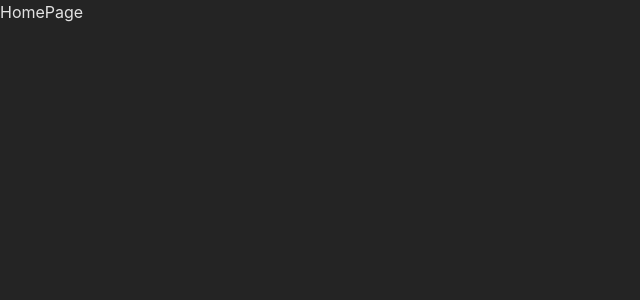
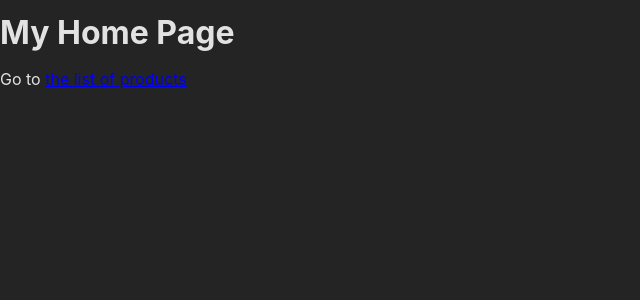
Before and after one commit to RAJESH2961/udemy-react-practice, a React (Create React App) app in the folder Section-22-Router/: page / in a window 1280 px wide. Shown: the top 300 px of the page, without its empty margins (0-640 px from the left). Built offline with nearby package versions, Linux system fonts and the light colour scheme.

Commit message:
Navigiting between pages with out reloading the entire wensite

```diff
--- a/Section-22-Router/src/App.js
+++ b/Section-22-Router/src/App.js
@@ -3,28 +3,30 @@
 import HomePage from './components/HomePage';
 import Products from './components/Products';
 
-const routeDefinitions = createRoutesFromElements(
-  <Route>
-    <Route path='/' element={<HomePage/>} />
-    <Route path='/products' element={<Products/>} />
-  </Route>
-);
 
-//Method -1
-// const router = createBrowserRouter([
-//   {
-//     path: '',
-//     element: <HomePage />,
-//   },
-//   {
-//     path: '/products',
-//     element: <Products />,
-//   },
-// ]);
+// // Method-2 for creating routes
+// const routeDefinitions = createRoutesFromElements(
+//   <Route>
+//     <Route path='/' element={<HomePage/>} />
+//     <Route path='/products' element={<Products/>} />
+//   </Route>
+// );
+
+// Method -1
+const router = createBrowserRouter([
+  {
+    path: '',
+    element: <HomePage />,
+  },
+  {
+    path: '/products',
+    element: <Products />,
+  },
+]);
 
 
 // Method-2
-const router = createBrowserRouter(routeDefinitions);
+// const router = createBrowserRouter(routeDefinitions);
 
 function App() {
   return <RouterProvider router={router} />;
--- a/Section-22-Router/src/components/HomePage.js
+++ b/Section-22-Router/src/components/HomePage.js
@@ -1,9 +1,13 @@
-import React from 'react'
+// import React from 'react';
+import { Link } from 'react-router-dom';
 
-const HomePage = () => {
-  return (
-    <div>HomePage</div>
-  )
+function HomePage() {
+    return (
+        <>
+            <h1>My Home Page</h1>
+            <p>Go to <Link to="/products">the list of products</Link></p>
+        </>
+    );
 }
 
-export default HomePage
+export default HomePage;
```
